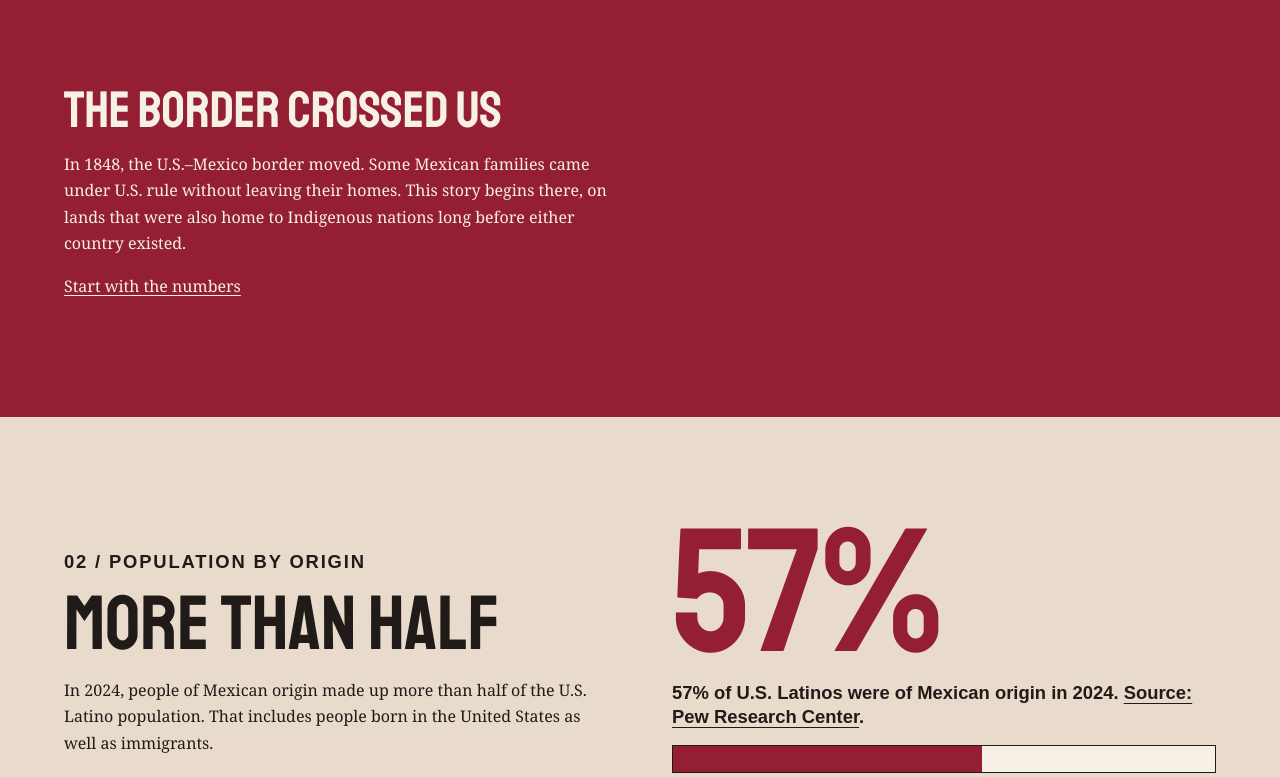
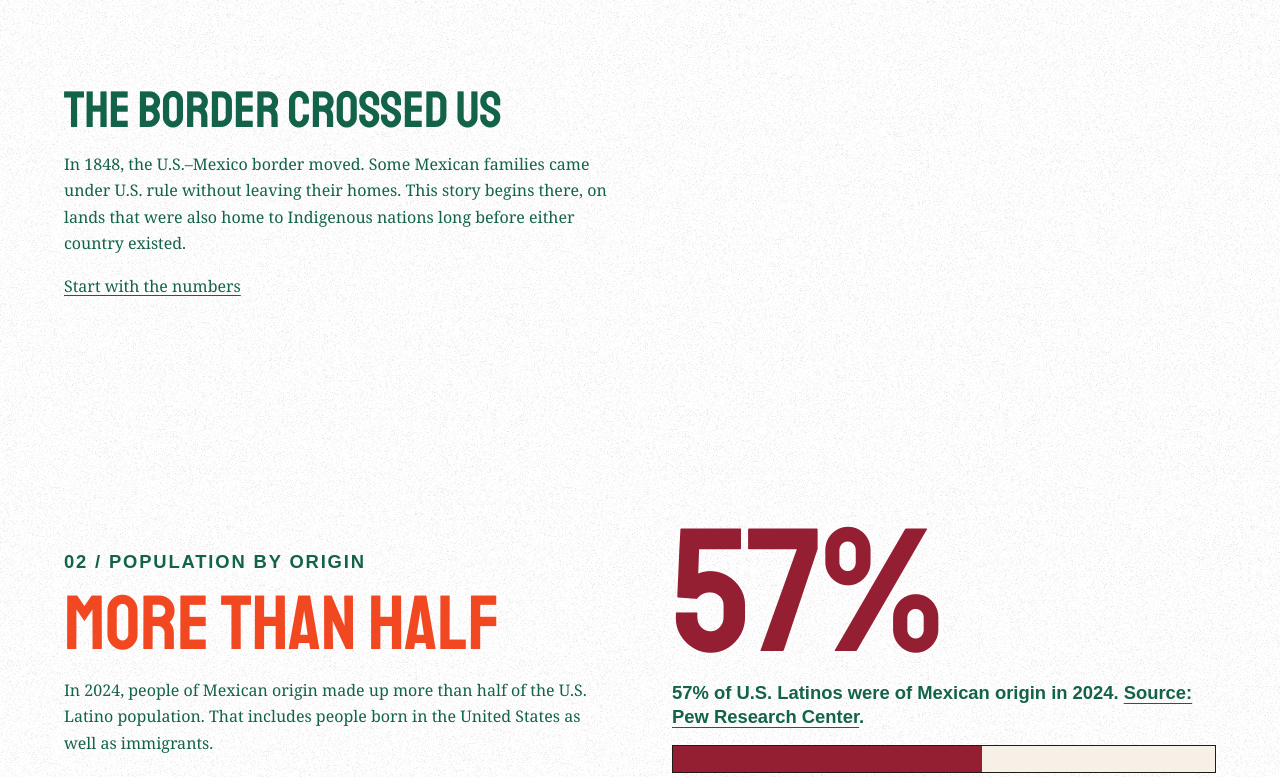
Before and after one commit to thebadcircle1982/america-mexicana, a plain HTML site: page index.html in a window 1280 px wide. Shown: the part 626-1403 px from the top of the page. Drawn offline with Linux system fonts and the light colour scheme; a web font is replaced by a local one.

Commit message:
Add styles for hero and origins sections

```diff
--- a/style.css
+++ b/style.css
@@ -105,3 +105,14 @@ body {
 .hero h1 {
   text-shadow: 2px 1px 0 rgba(18, 99, 73, 0.65);
 }
+
+.hero,
+.origins {
+  background: transparent;
+  color: #126349;
+}
+
+.hero h1,
+.origins h2 {
+  color: #F24822;
+}
```
